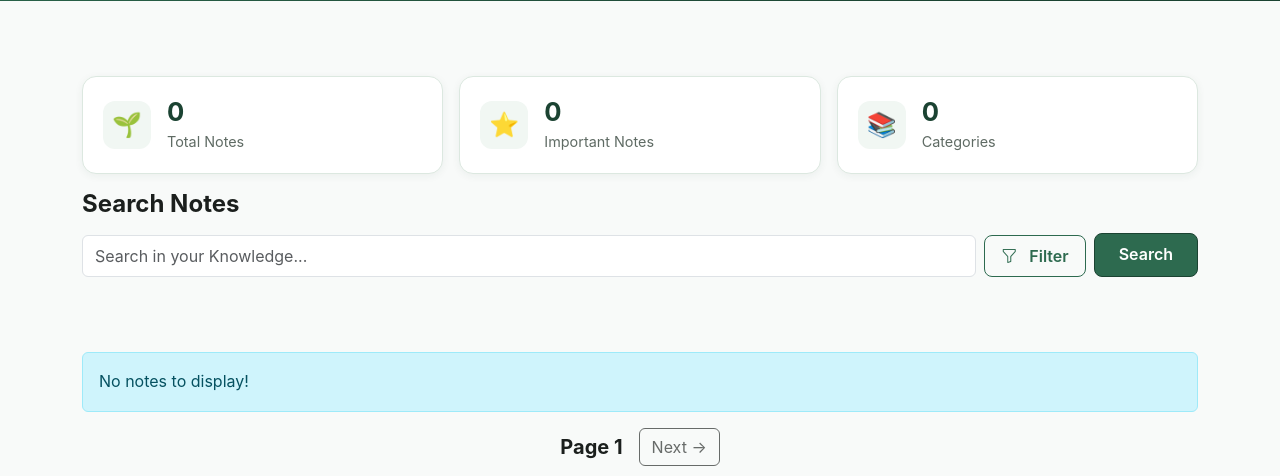
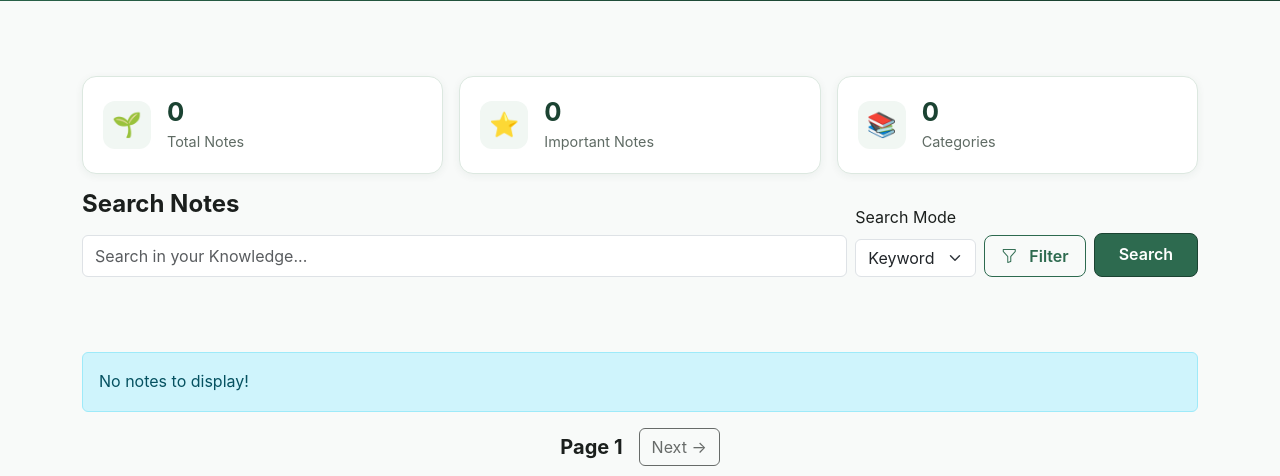
Before and after one commit to VyomGarg04/fastapi-notes-app, a FastAPI app: page /notes in a window 1280 px wide. Shown: the part 385-861 px from the top of the page. Run offline with FastAPI, Linux system fonts and the light colour scheme; the visitor is signed in with stand-in values (Sample User, id 1); data that the repository does not hold is empty.

Commit message:
Add semantic search functionality and update search mode in notes retrieval - search(v2)

```diff
--- a/routes/note.py
+++ b/routes/note.py
@@ -6,6 +6,7 @@ from utils.greeting import get_greeting
 from schemas.note import noteEntity, notesEntity
 from fastapi.templating import Jinja2Templates
 from utils.embedding import generate_embedding
+from utils.semantic_search import semantic_search
 import starlette.status as status
 from bson import ObjectId
 from datetime import datetime, UTC
@@ -120,6 +121,7 @@ def get_related_notes(note, user_id):
 async def get_notes(
     request: Request,
     q:str = None,
+    search_mode: str = "keyword",
     filter_important:bool = False,
     page:int = 1,
     error: str = None,
@@ -136,7 +138,14 @@ async def get_notes(
         "user_id": request.session.get("user_id")
     }
     # Search
-    if q:
+    semantic_results = None
+    if q and search_mode == "semantic":
+        semantic_results = semantic_search(
+            q,
+            request.session.get("user_id"),
+            limit=per_page,
+        )
+    elif q:
         query["$or"] = [
             {"title": {"$regex": q, "$options": "i"}},
             {"content": {"$regex": q, "$options": "i"}}
@@ -155,17 +164,21 @@ async def get_notes(
         tag = tag.strip().lower()
         query["tags"] = tag
 
-    # Get filtered notes by the time created
-    results = (
-        notes_collection
-        .find(query)
-        .sort("created_at", -1)
-        .skip(skip_page)
-        .limit(per_page)
-        )
 
-    # Count filtered notes
-    total_notes = notes_collection.count_documents(query)
+    if semantic_results is not None:
+        results = semantic_results
+        total_notes = len(semantic_results)
+    else:
+        # Get filtered notes by the time created
+        results = (
+            notes_collection
+            .find(query)
+            .sort("created_at", -1)
+            .skip(skip_page)
+            .limit(per_page)
+            )
+        # Count filtered notes
+        total_notes = notes_collection.count_documents(query)
 
 
     has_next = page * per_page < total_notes
@@ -198,6 +211,7 @@ async def get_notes(
             "stats": stats,
             "category": category,
             "tag": tag,
+            "search_mode": search_mode,
             }
         )
 
--- a/templates/index.html
+++ b/templates/index.html
@@ -221,6 +221,30 @@ Home
         value="{{ q or '' }}"
         placeholder="Search in your Knowledge..."
       >
+    <!--Search Mode-->
+    </div>
+        <div class="me-2">
+        <label for="search_mode" class="form-label">Search Mode</label>
+
+        <select
+            class="form-select"
+            id="search_mode"
+            name="search_mode"
+        >
+            <option
+                value="keyword"
+                {% if search_mode == "keyword" %}selected{% endif %}
+            >
+                Keyword
+            </option>
+
+            <option
+                value="semantic"
+                {% if search_mode == "semantic" %}selected{% endif %}
+            >
+                Semantic
+            </option>
+        </select>
     </div>
     <!-- Filter Dropdown -->
     <div class="mg-filter-wrapper me-2">
--- a/test_semantic_search.py
+++ b/test_semantic_search.py
@@ -6,4 +6,4 @@ results = semantic_search(
 )
 
 for result in results:
-    print(result["title"])
+    print(result["title"], "→", result["score"])
```
Also changed, not shown: utils/semantic_search.py (+12 -3 lines).
